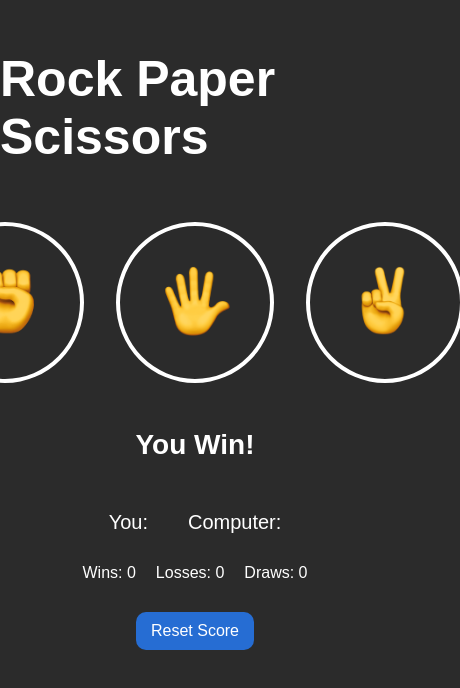
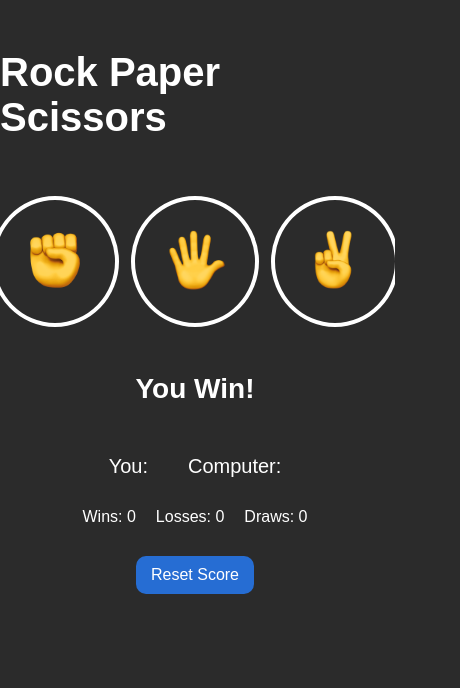
Before and after one commit to asthanaaviral/rock-paper-scissors, a plain HTML site: page index.html in a window 390 px wide. Shown: the whole page, 460 px wide, since content can reach past the window. Drawn offline with Linux system fonts and the light colour scheme; a web font is replaced by a local one.

Commit message:
added responsiveness

```diff
--- a/style.css
+++ b/style.css
@@ -86,3 +86,18 @@ img{
     background-color: #1e5fbb;
     cursor: pointer;
 }
+
+@media(max-width: 600px) {
+    .heading{
+        font-size: 40px;
+    }
+    img{
+        width: 60px;
+    }
+    .choice{
+        padding:30px;
+    }
+    .choices{
+        gap:20px;
+    }
+}
```
